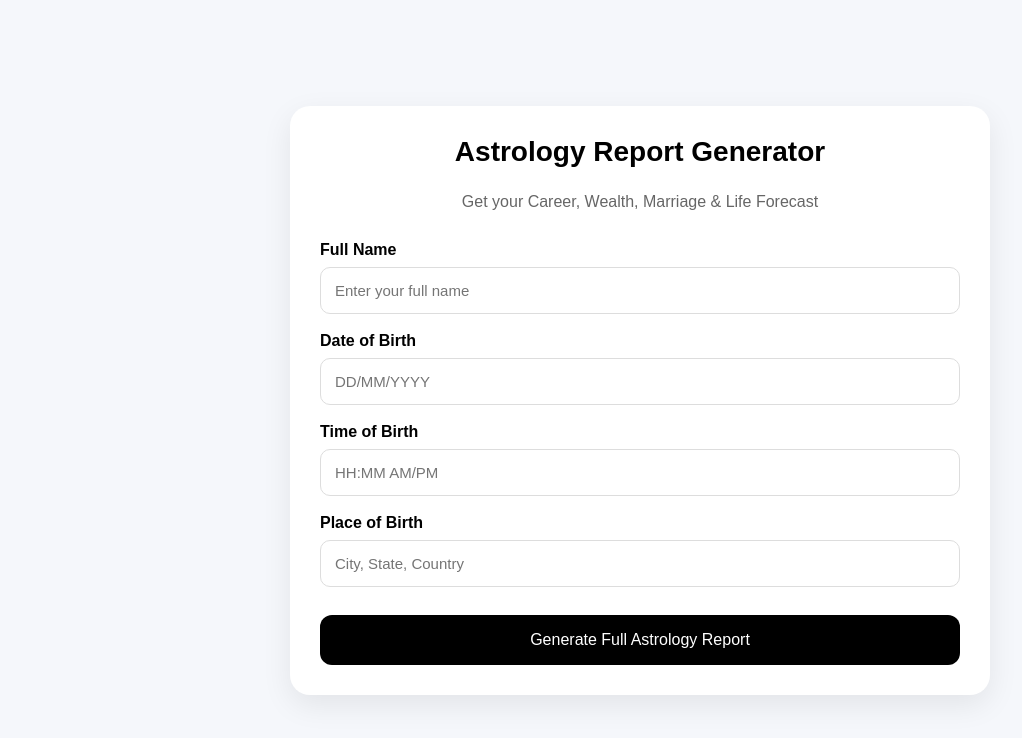
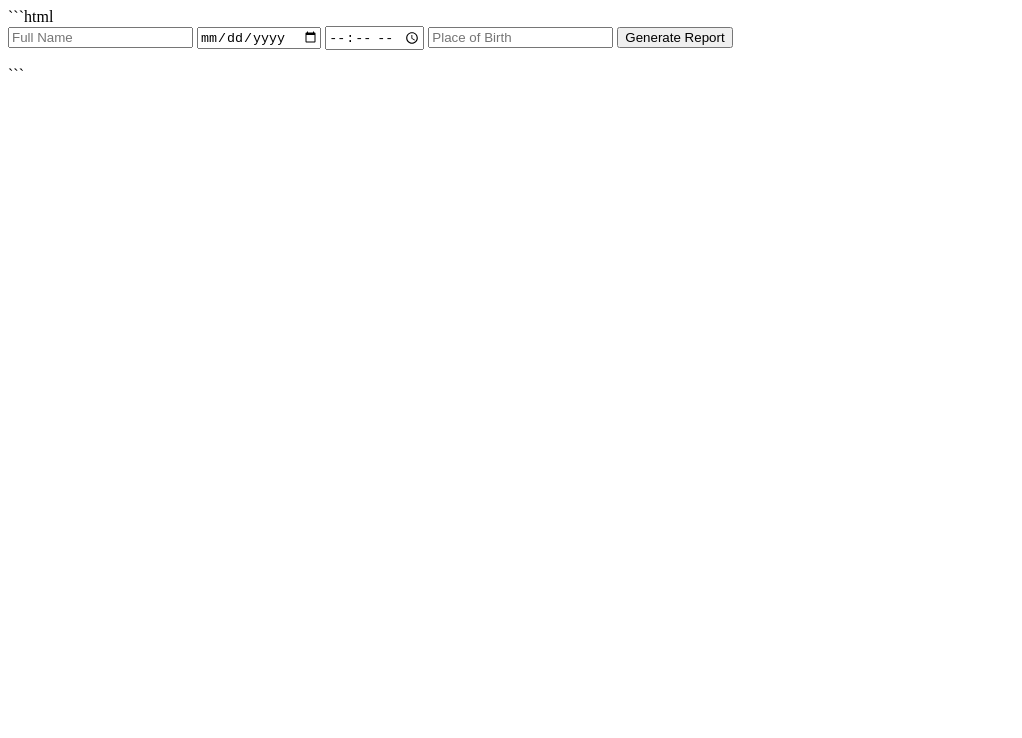
Before and after one commit to akashsharmma09-commits/astrology-website, a website: page index.html in a window 1280 px wide. Shown: the whole page, without its empty margins (0-1022 px from the left). Drawn offline with Linux system fonts and the light colour scheme.

Commit message:
Refactor astrology report form and submission script

````diff
--- a/index.html
+++ b/index.html
@@ -1,177 +1,53 @@
-<!DOCTYPE html>
-<html lang="en">
-<head>
-  <meta charset="UTF-8" />
-  <meta name="viewport" content="width=device-width, initial-scale=1.0" />
-  <title>Astrology Report Generator</title>
-  <style>
-    * {
-      margin: 0;
-      padding: 0;
-      box-sizing: border-box;
-      font-family: Arial, sans-serif;
-    }
+```html
+<form id="astroForm">
+    <input type="text" id="fullName" placeholder="Full Name" required>
 
-    body {
-      background: #f5f7fb;
-      display: flex;
-      justify-content: center;
-      align-items: center;
-      min-height: 100vh;
-      padding: 20px;
-    }
+    <input type="date" id="dob" required>
 
-    .container {
-      background: white;
-      width: 100%;
-      max-width: 700px;
-      padding: 30px;
-      border-radius: 20px;
-      box-shadow: 0 10px 30px rgba(0,0,0,0.08);
-    }
+    <input type="time" id="tob" required>
 
-    h1 {
-      text-align: center;
-      margin-bottom: 25px;
-      font-size: 28px;
-    }
+    <input type="text" id="pob" placeholder="Place of Birth" required>
 
-    .subtitle {
-      text-align: center;
-      color: #666;
-      margin-bottom: 30px;
-    }
+    <button type="submit">Generate Report</button>
+</form>
 
-    .form-group {
-      margin-bottom: 18px;
-    }
+<div id="result"></div>
 
-    label {
-      display: block;
-      margin-bottom: 8px;
-      font-weight: 600;
-    }
+<script>
+document.getElementById("astroForm").addEventListener("submit", async function (e) {
+    e.preventDefault();
 
-    input, textarea {
-      width: 100%;
-      padding: 14px;
-      border: 1px solid #ddd;
-      border-radius: 10px;
-      font-size: 15px;
-    }
+    const resultBox = document.getElementById("result");
 
-    button {
-      width: 100%;
-      padding: 16px;
-      border: none;
-      border-radius: 12px;
-      background: black;
-      color: white;
-      font-size: 16px;
-      cursor: pointer;
-      margin-top: 10px;
-    }
+    const formData = {
+        fullName: document.getElementById("fullName").value,
+        dob: document.getElementById("dob").value,
+        tob: document.getElementById("tob").value,
+        pob: document.getElementById("pob").value
+    };
 
-    button:hover {
-      opacity: 0.9;
-    }
+    resultBox.innerHTML = "Generating report...";
 
-    .result {
-      margin-top: 30px;
-      padding: 20px;
-      border-radius: 14px;
-      background: #fafafa;
-      border: 1px solid #eee;
-      white-space: pre-wrap;
-      line-height: 1.6;
-      display: none;
-    }
-
-    .loading {
-      text-align: center;
-      margin-top: 20px;
-      display: none;
-      font-weight: bold;
-    }
-  </style>
-</head>
-<body>
-  <div class="container">
-    <h1>Astrology Report Generator</h1>
-    <p class="subtitle">Get your Career, Wealth, Marriage & Life Forecast</p>
-
-    <div class="form-group">
-      <label>Full Name</label>
-      <input type="text" id="name" placeholder="Enter your full name" />
-    </div>
-
-    <div class="form-group">
-      <label>Date of Birth</label>
-      <input type="text" id="dob" placeholder="DD/MM/YYYY" />
-    </div>
-
-    <div class="form-group">
-      <label>Time of Birth</label>
-      <input type="text" id="tob" placeholder="HH:MM AM/PM" />
-    </div>
-
-    <div class="form-group">
-      <label>Place of Birth</label>
-      <input type="text" id="pob" placeholder="City, State, Country" />
-    </div>
-
-    <button onclick="generateReport()">Generate Full Astrology Report</button>
-
-    <div class="loading" id="loading">Generating report...</div>
-    <div class="result" id="result"></div>
-  </div>
-
-  <script>
-    async function generateReport() {
-      const name = document.getElementById('name').value;
-      const dob = document.getElementById('dob').value;
-      const tob = document.getElementById('tob').value;
-      const pob = document.getElementById('pob').value;
-
-      if (!name || !dob || !tob || !pob) {
-        alert('Please fill all fields');
-        return;
-      }
-
-      const loading = document.getElementById('loading');
-      const result = document.getElementById('result');
-
-      loading.style.display = 'block';
-      result.style.display = 'none';
-
-      const prompt = `Create a detailed Vedic astrology report for:\nName: ${name}\nDOB: ${dob}\nTime of Birth: ${tob}\nPlace of Birth: ${pob}\nFocus: Career, Wealth, Marriage, Health, Remedies and 5-Year Forecast.`;
-
-      try {
-    const response = await fetch('https://astrology-website-7839.onrender.com/generate-report', {
-        method: 'POST',
-        headers: {
-            'Content-Type': 'application/json'
-        },
-          },
-          body: JSON.stringify({ prompt })
+    try {
+        const response = await fetch("https://astrology-website-7839.onrender.com/generate-report", {
+            method: "POST",
+            headers: {
+                "Content-Type": "application/json"
+            },
+            body: JSON.stringify(formData)
         });
 
         const data = await response.json();
 
-        loading.style.display = 'none';
-        result.style.display = 'block';
+        if (data.success) {
+            resultBox.innerHTML = `<h3>Your Report</h3><p>${data.report}</p>`;
+        } else {
+            resultBox.innerHTML = `Error: ${data.error}`;
+        }
 
-        if (data.success) {
-          result.innerText = data.report;
-        } else {
-          result.innerText = 'Error: ' + data.message;
-        }
-      } catch (error) {
-        loading.style.display = 'none';
-        result.style.display = 'block';
-        result.innerText = 'Server Error: ' + error.message;
-      }
+    } catch (error) {
+        resultBox.innerHTML = `Error: ${error.message}`;
     }
-  </script>
-</body>
-</html>
+});
+</script>
+```
````
